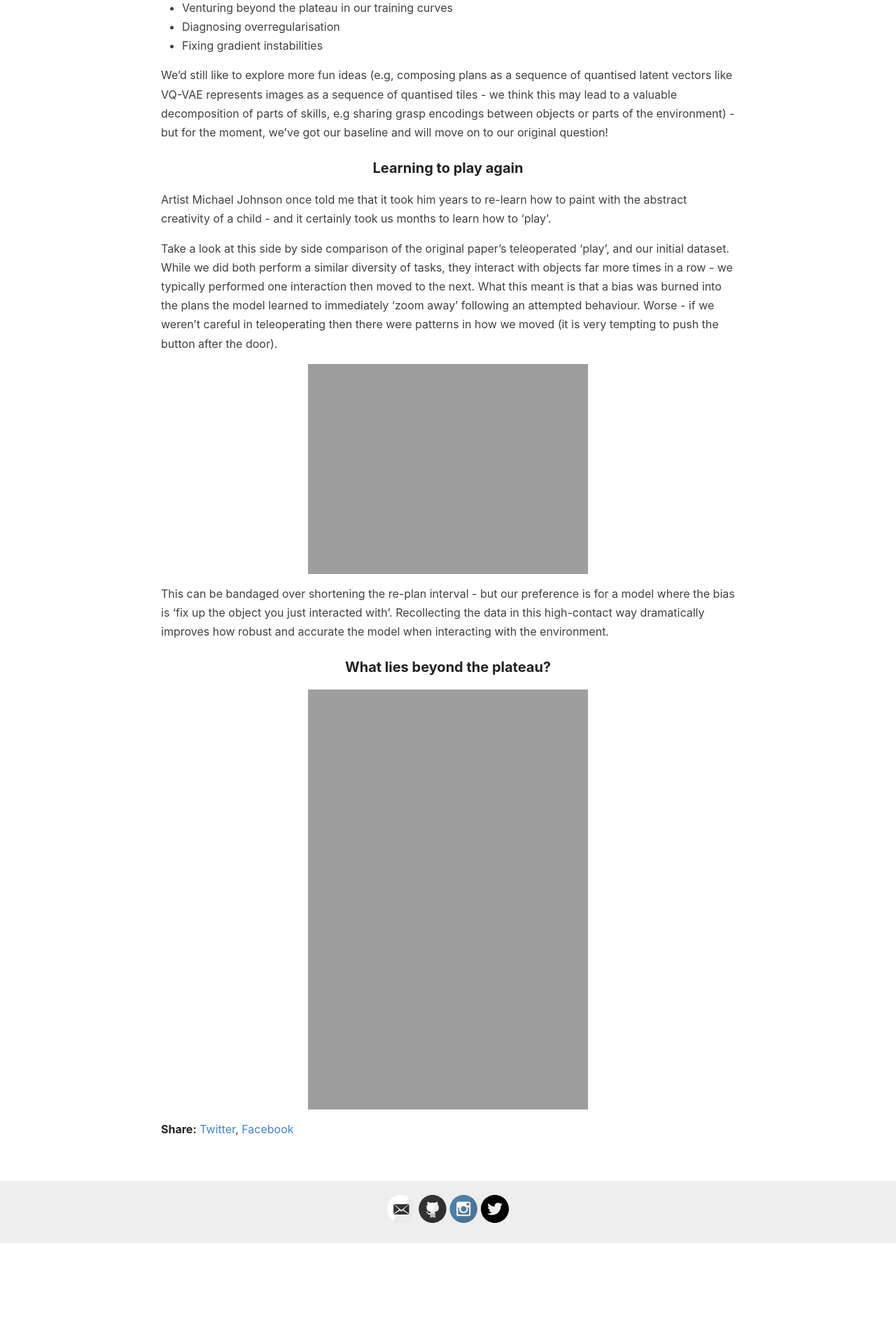
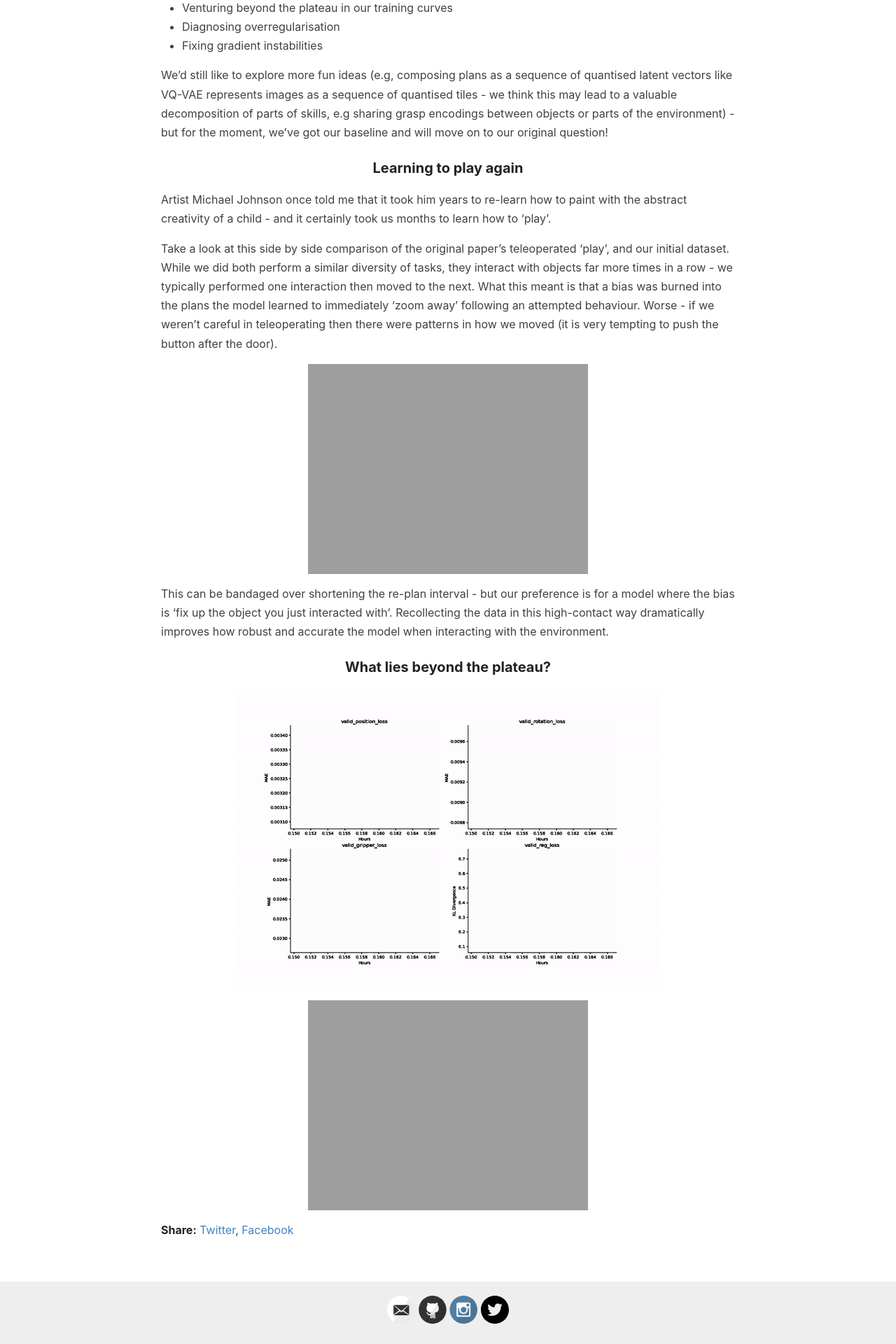
Before and after one commit to sholtodouglas/sholtodouglas.github.io, a Jekyll site: the page built from _posts/2021-01-29-Learning from Play.md, in a window 1280 px wide. Shown: the part 1528-3448 px from the top of the page at 70% size. Built offline with Jekyll 4.4.1, drawn with Linux system fonts in a browser that asks for light colours; before the commit the page ends 3304 px from its top, so only the background shows below that.

Commit message:
Update 2021-01-29-Learning from Play.md

```diff
--- a/_posts/2021-01-29-Learning from Play.md
+++ b/_posts/2021-01-29-Learning from Play.md
@@ -45,5 +45,9 @@ This can be bandaged over shortening the re-plan interval - but our preference i
 
 ### What lies beyond the plateau?
 
-![alt-text-1](https://sholtodouglas.github.io/images/play/convergence.gif "demo of multiple tasks")
+![alt-text-1](https://sholtodouglas.github.io/images/play/conver.gif "demo of multiple tasks")
+
+
+
+
 ![alt-text-1](https://sholtodouglas.github.io/images/play/something.pdf "demo of multiple tasks")
```
